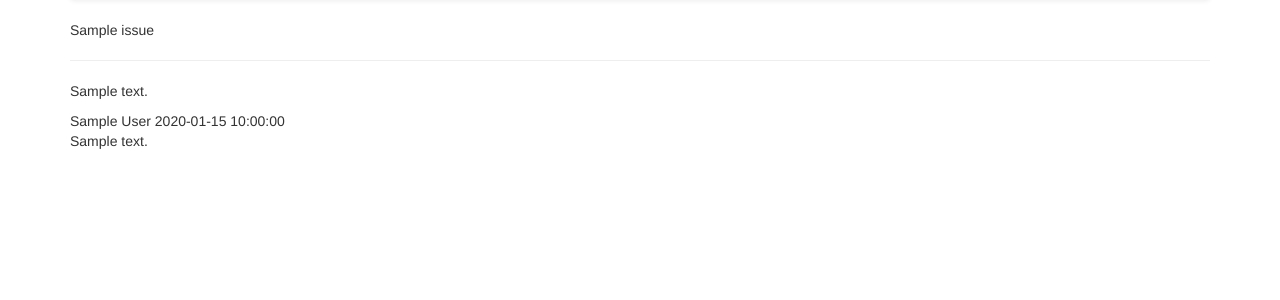
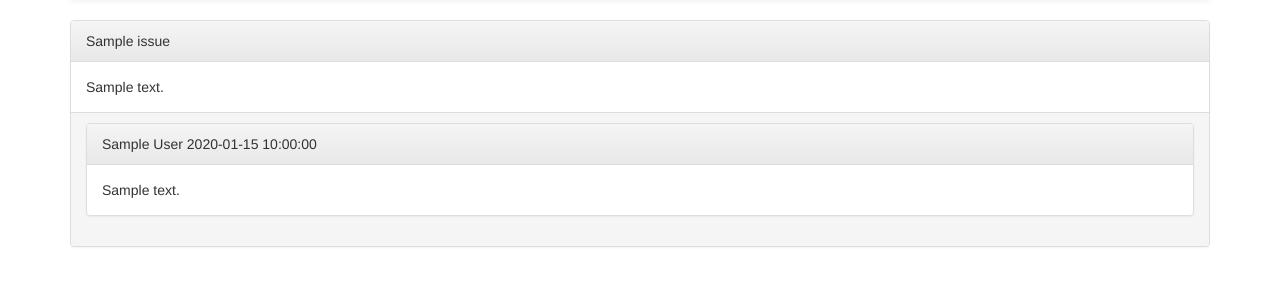
Before and after one commit to kosc/neobug, a Flask app: template neobug/blueprints/projects/templates/projects_issue.html in a window 1280 px wide. Shown: the part 52-352 px from the top of the page. Run offline with Flask 2, Linux system fonts and the light colour scheme; the template is opened without the code that fills it: most values are stand-ins (such as "Sample title", 1, 10 or a date in 2020); data that the repository does not hold is empty; parts of the project's set-up code (start-up, migrations or seed data) failed here and were passed over; some libraries are stand-ins or nearby versions.

Commit message:
Comments style

```diff
--- a/neobug/blueprints/projects/templates/projects_issue.html
+++ b/neobug/blueprints/projects/templates/projects_issue.html
@@ -1,19 +1,19 @@
 {% extends "projects_layout.html" %}
 {% from "_formhelpers.html" import render_field %}
 {% block content %}
-<div>
-	{{ issue.title }}
-	<hr />
-	<p>{{ issue.body|safe }}</p>
-</div>
-<div class="comments">
-	{% for comment in issue.comments %}
-		<div class="comment">
-			<span class="author">{{ comment.author }}</span>
-			<span class="created_at">{{ comment.created_at.strftime("%Y-%m-%d %H:%M:%S") }}</span><br />
-			{{ comment.body|safe }}
-		</div>
-	{% endfor %}
+<div class="panel panel-default">
+	<div class="panel-heading">{{ issue.title }}</div>
+	<div class="panel-body">{{ issue.body|safe }}</div>
+  <div class="panel-footer">
+    {% for comment in issue.comments %}
+      <div class="panel panel-default">
+        <div class="panel-heading">
+          {{ comment.author }} {{ comment.created_at.strftime("%Y-%m-%d %H:%M:%S") }}
+        </div>
+        <div class="panel-body">{{ comment.body|safe }}</div>
+      </div>
+    {% endfor %}
+  </div>
 </div>
 {% if session.logged_in %}
 	Add comment: <br />
```
